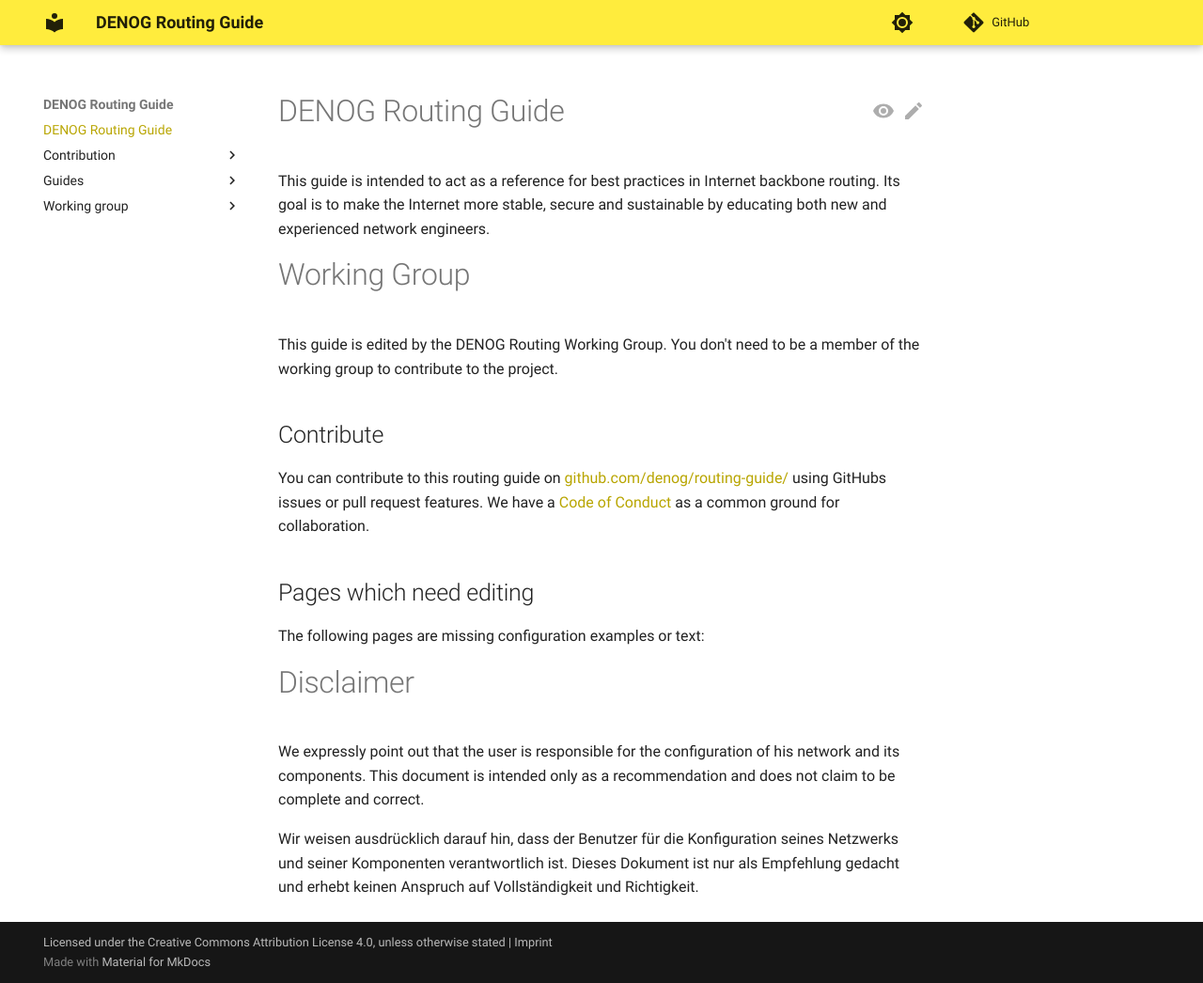
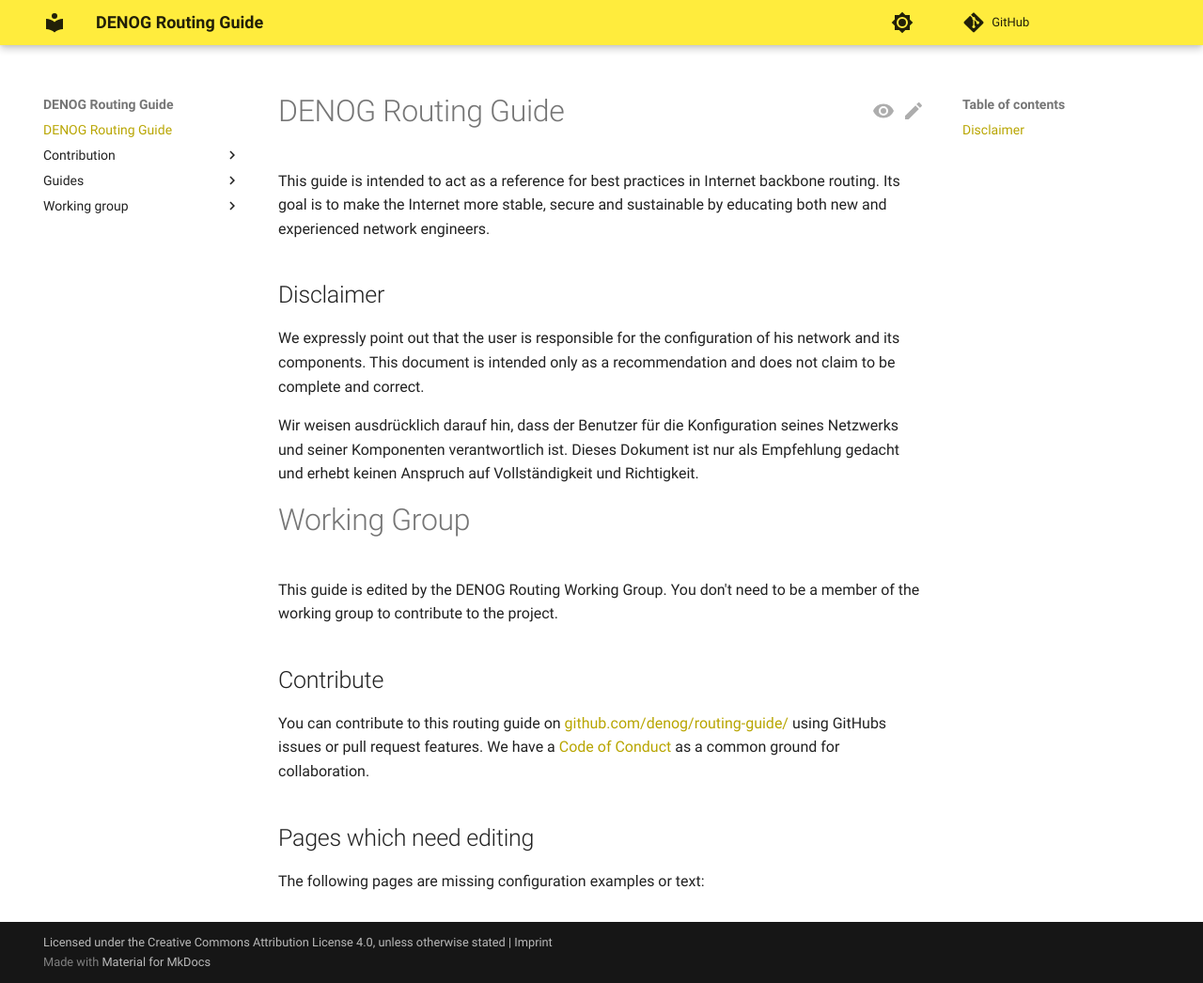
Before and after one commit to denog/routing-guide, an MkDocs documentation site: the page built from docs/index.md, in a window 1280 px wide and 1046 px high. Shown: the whole window at 94% size. Built offline with MkDocs 1.6.1 and Material for MkDocs 9.7.7, drawn with Linux system fonts in a browser that asks for light colours; comment, search, counter and statistics services are not loaded; some of the changed lines change nothing that is shown.

Commit message:
Update index.md for Disclaimer
Moved the Disclaimer up to give it a better visibility.

```diff
--- a/docs/index.md
+++ b/docs/index.md
@@ -1,6 +1,12 @@
 # DENOG Routing Guide
 
 This guide is intended to act as a reference for best practices in Internet backbone routing. Its goal is to make the Internet more stable, secure and sustainable by educating both new and experienced network engineers.
+
+## Disclaimer
+
+We expressly point out that the user is responsible for the configuration of his network and its components. This document is intended only as a recommendation and does not claim to be complete and correct.
+
+Wir weisen ausdrücklich darauf hin, dass der Benutzer für die Konfiguration seines Netzwerks und seiner Komponenten verantwortlich ist. Dieses Dokument ist nur als Empfehlung gedacht und erhebt keinen Anspruch auf Vollständigkeit und Richtigkeit.
 
 # Working Group
 
@@ -16,9 +22,3 @@ We have a [Code of Conduct](https://github.com/denog/routing-guide/blob/main/COD
 The following pages are missing configuration examples or text:
 
 <!-- material/tags -->
-
-# Disclaimer
-
-We expressly point out that the user is responsible for the configuration of his network and its components. This document is intended only as a recommendation and does not claim to be complete and correct.
-
-Wir weisen ausdrücklich darauf hin, dass der Benutzer für die Konfiguration seines Netzwerks und seiner Komponenten verantwortlich ist. Dieses Dokument ist nur als Empfehlung gedacht und erhebt keinen Anspruch auf Vollständigkeit und Richtigkeit.
```
